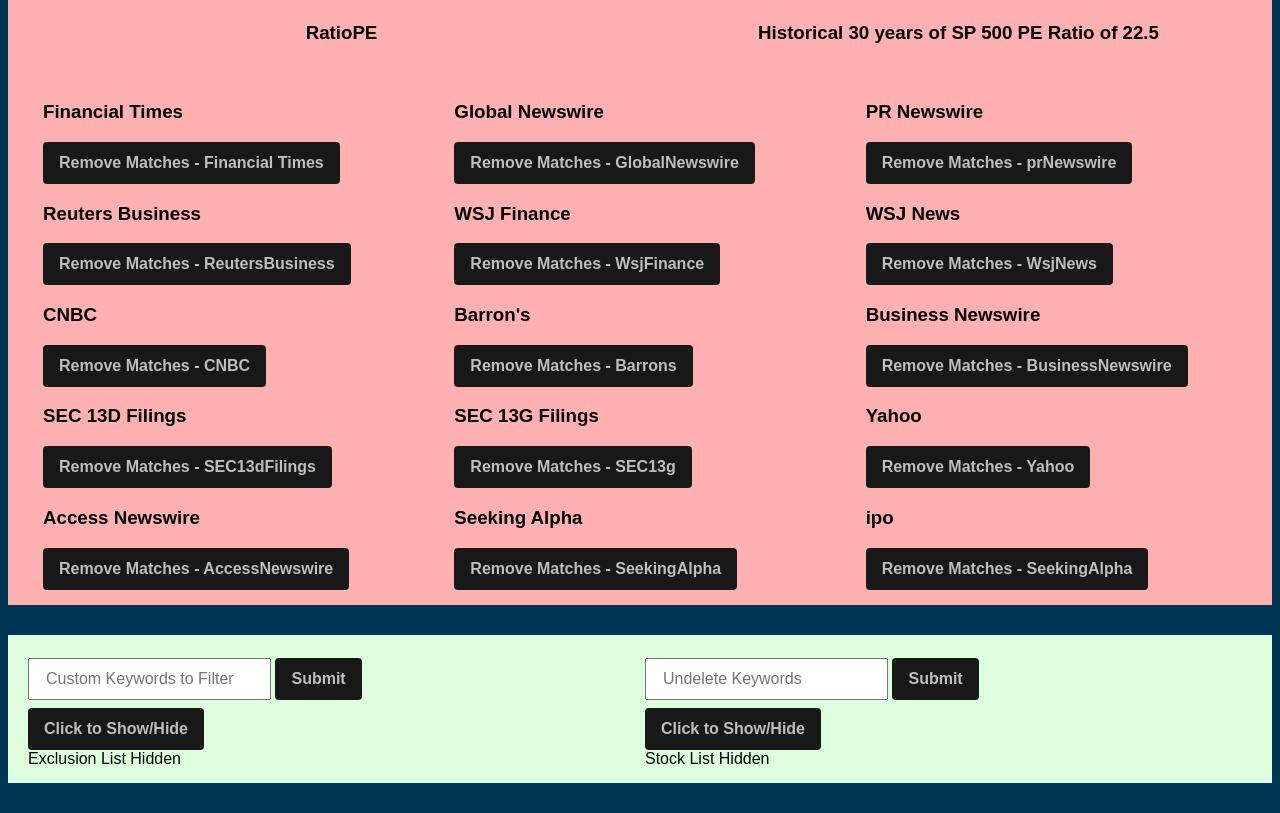
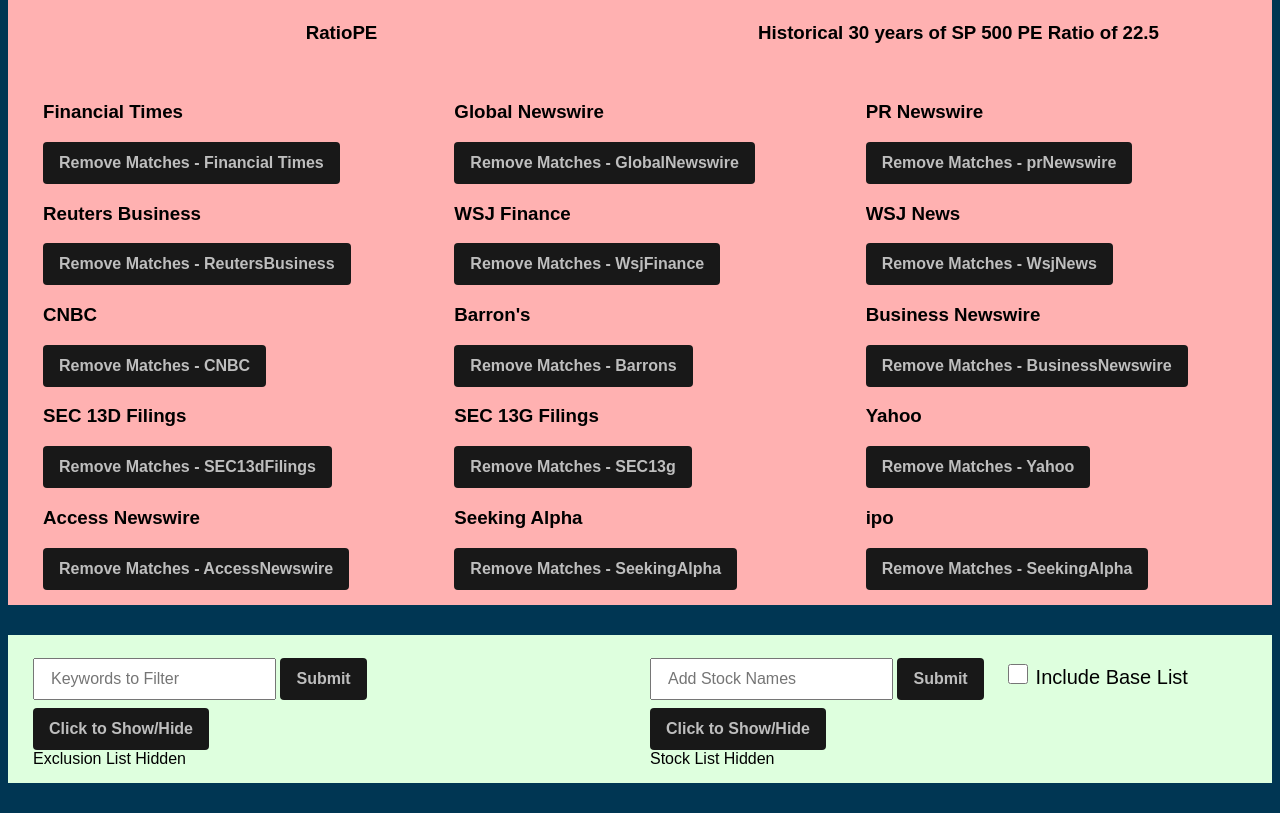
Before and after one commit to tristanw747/app_stock_scraper_1, a website: page public/index.html in a window 1280 px wide. Shown: the part 1429-2242 px from the top of the page. Drawn offline with Linux system fonts and the light colour scheme; no server answers.

Commit message:
added checkbox to toggle stock list, added additional filtering functions

```diff
--- a/public/index.html
+++ b/public/index.html
@@ -435,18 +435,30 @@
 
 
   <div class="main-grid-4">
-
     <div class="main-grid-4-sub-1">
       <form id="custom-filter">
-        <input type="text" class="input-box font-normal" placeholder="Custom Keywords to Filter" name="newItem">
+        <input type="text" class="input-box font-normal" placeholder="Keywords to Filter" name="newItem">
         <button class="button-style" onclick="playClick()">Submit</button>
       </form>
     </div>
 
     <div class="main-grid-4-sub-1">
       <form id="undelete-stock">
-        <input type="text" class="input-box font-normal" placeholder="Undelete Keywords" name="newItem">
+        <input type="text" class="input-box font-normal" placeholder="Add Stock Names" name="newItem">
         <button class="button-style" onclick="playClick()">Submit</button>
+
+
+        <input type="checkbox" id="checkBox1" onclick="funcCheckBoxToggle()" class="stocklist-checkbox" >
+        <label for="checkBox1" class="font-normal-2">Include Base List</label>
+
+
+        <!-- <label class="container">Check: Include All Stocks
+          <input type="checkbox" checked="unchecked">
+          <span class="checkmark"></span>
+        </label> -->
+
+
+
       </form>
     </div>
 
@@ -457,7 +469,7 @@
 
     <div class="sub-last">
       <button class="button-style" onclick="funcShowHideStockList(),playClick()">Click to Show/Hide</button>
-      <div id="localStocksSendtoHTML" class="font-normal" >Stock List Hidden</div>
+      <div id="localStocksSendtoHTML" class="font-normal">Stock List Hidden</div>
     </div>
 
   </div>
--- a/public/main.js
+++ b/public/main.js
@@ -1,5 +1,6 @@
 
-let localStocksList;
+let localStocksList = ['Base List Not Included'];
+let localStocksListFetch;
 let localExclusion;
 let rando = () => Math.random()
 let rerunTimer0 = () => Math.round((rando() * 500) + 1000)
@@ -34,6 +35,7 @@
   afuncRatioPEPuppeteer()
 
   ////////////////////////////////////////////
+  afuncGoogleNews2()
   afuncAccessNewswirePuppeteer()
   afuncFinancialTimesLoop()
   afuncGlobalNewswireLoop()
@@ -46,7 +48,7 @@
   afuncBusinessNewswireLoop()
   afuncSEC13dFilingsLoop()
   afuncSEC13gLoop()
-  afuncGoogleNews2()
+
 
 
  // afuncYahooLoop()
@@ -62,11 +64,34 @@
 async function afuncLocalStocksImport() {
   let response = await fetch("/localstocklist");
   let fetchResLocalStocks = await response.json().catch(err => console.log("Notice from Developer: Incorrect server page url, check url directory. ", err));
-  localStocksList = fetchResLocalStocks.product1
+  localStocksListFetch = fetchResLocalStocks.product1
   localExclusion = fetchResLocalStocks.product2
 }
 //////////Import Local Filtering Files//////////
 ////////////Shared Code Set////////////
+// function funcCheckBoxToggle() {
+//   let getIDCheckBox = document.getElementById('checkBox1');
+//   if(getIDCheckBox.checked){
+//     localStocksList = localStocksListFetch;
+//   } else {
+//     localStocksList = ['Base List Not Included'];
+//   }
+// }
+
+function funcCheckBoxToggle() {
+  let getIDCheckBox = document.getElementById('checkBox1');
+  if(getIDCheckBox.checked){
+    localStocksList.splice(unshiftCount,1)
+    localStocksList = localStocksList.concat(localStocksListFetch)
+  } else {
+    localStocksList.splice(unshiftCount)
+    localStocksList.push('Base List Not Included')
+
+  }
+}
+
+
+
 let [sharedFinalStocksArray, sharedFinalArticlesArray, sharedFinalIndexArray] = [[], [], []];
 
 async function afuncMatchFilter(data) {
@@ -115,7 +140,7 @@
   if (e.target.elements.newItem.value !== '') {
     if (e.target.elements.newItem.value !== ' ') {
       if (localExclusion.indexOf(e.target.elements.newItem.value) === -1) {
-        localExclusion.push(e.target.elements.newItem.value)
+        localExclusion.unshift(e.target.elements.newItem.value)
         document.querySelector("#localExclusionSendtoHTML").innerHTML = localExclusion
       }
     }
@@ -123,6 +148,7 @@
   e.target.elements.newItem.value = ''
 })
 
+let unshiftCount=0;
 document.querySelector('#undelete-stock').addEventListener('submit', (e) => {
   e.preventDefault();
   let indexUndo = localExclusion.indexOf(e.target.elements.newItem.value)
@@ -132,6 +158,8 @@
   } else if (e.target.elements.newItem.value.length > 2) {
     if (localStocksList.indexOf(e.target.elements.newItem.value) === -1) {
       localStocksList.unshift(e.target.elements.newItem.value)
+      // localStocksList.splice(1,0,e.target.elements.newItem.value)
+      unshiftCount+=1;
       document.querySelector("#localStocksSendtoHTML").innerHTML = localStocksList;
     }
   }
--- a/public/styles.css
+++ b/public/styles.css
@@ -5,6 +5,10 @@
 
 .font-normal{
   font-size: 16px;
+  font-weight: normal;
+}
+.font-normal-2 {
+  font-size: 20px;
   font-weight: normal;
 }
 
@@ -32,6 +36,14 @@
   margin: 8px 0;
 }
 
+
+.stocklist-checkbox{
+  width: 20px;
+  height: 20px;
+  /* margin-top: 15px; */
+  /* margin-bottom: auto; */
+  margin-left: 20px;
+}
 .main-grid {
   display: grid;
   grid-template-columns: 120px 0fr 2fr 0fr 2fr 0fr 2fr;
@@ -96,9 +108,11 @@
   grid-column: span 3;
   overflow: hidden visible;
   max-height: 300px;
-  margin-left: 5px;
+  margin-left: 10px;
   margin-right: 5px;
+  word-wrap: break-word;
 }
+
 
 .main-sub-grid-2 {
   /* border: 1px solid rgb(0, 0, 0); */
@@ -140,7 +154,7 @@
 
 .main-grid-4-sub-1 {
   grid-column: span 3;
-  margin-left: 5px;
+  margin-left: 10px;
   margin-right: 5px;
 }
 
```
Also changed, not shown: test2.js (+5 -21 lines).
